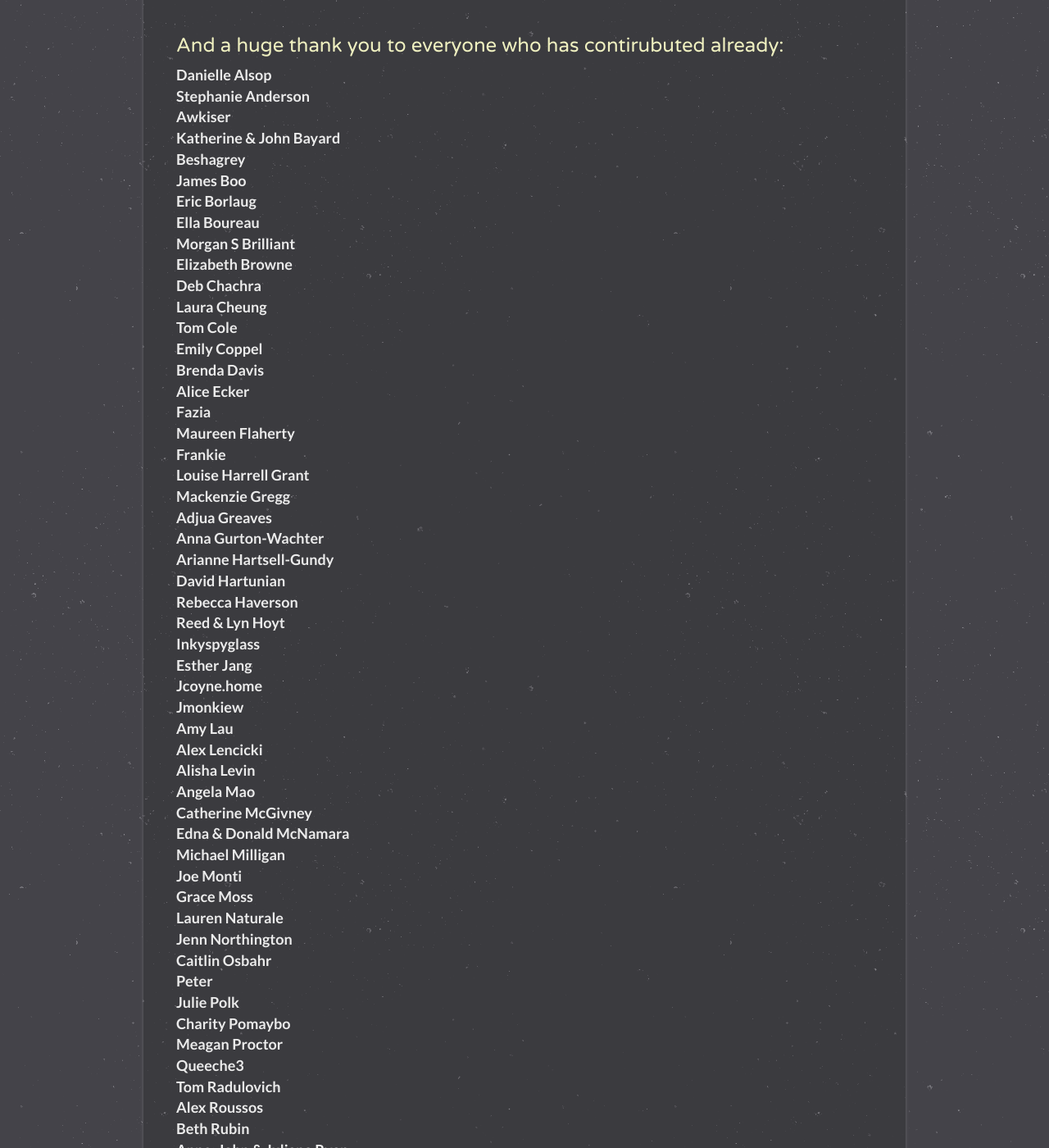
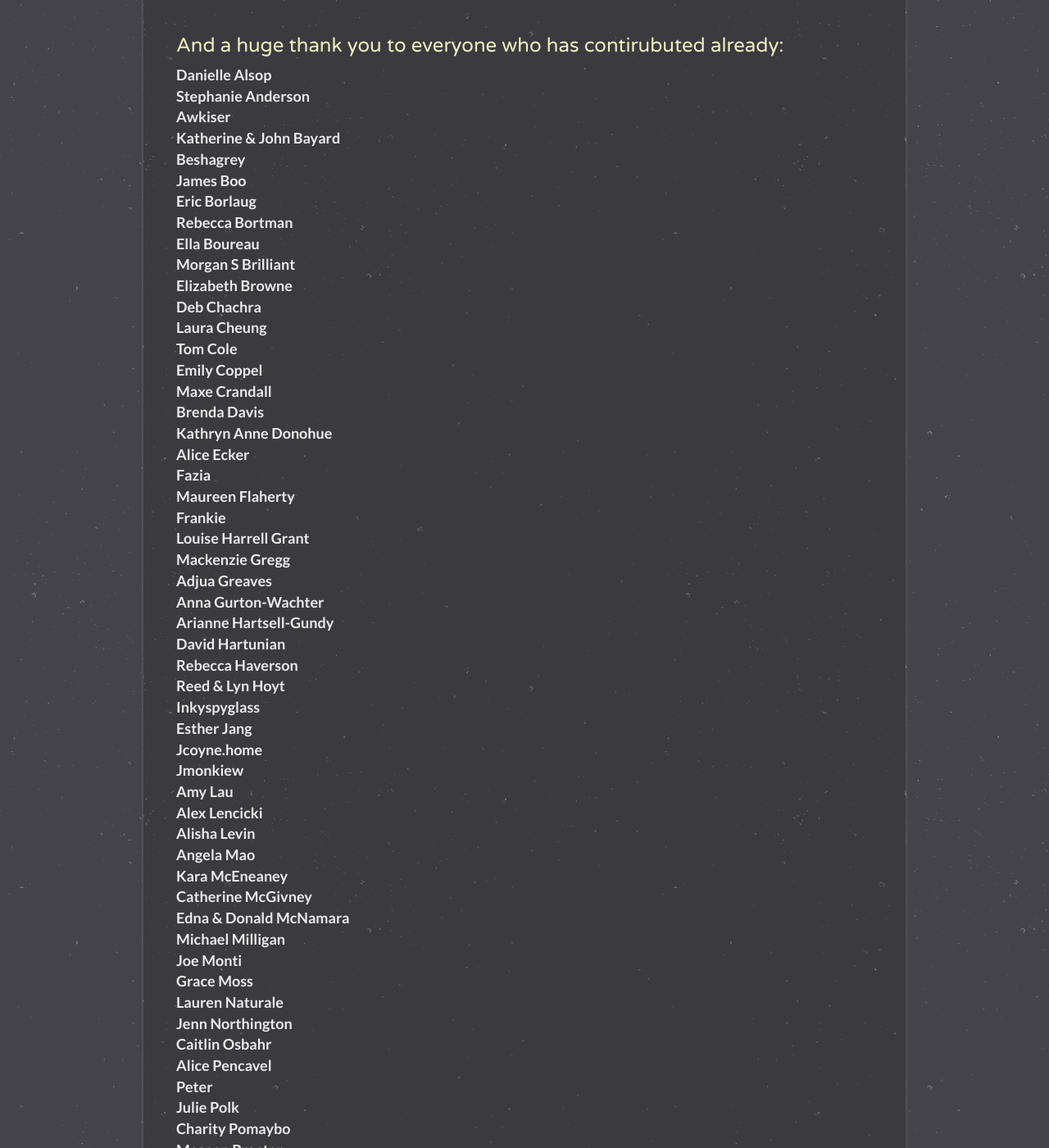
Before and after one commit to OctaviaProject/octaviaproject.github.io, a Jekyll site: the page built from donate.html, in a window 1280 px wide and 1400 px high, scrolled down 1218 px. Shown: the whole window at 82% size. Built offline with Jekyll 4.4.1, drawn with Linux system fonts in a browser that asks for light colours.

Commit message:
Added donor names

```diff
--- a/donate.html
+++ b/donate.html
@@ -50,6 +50,7 @@
           Beshagrey<br>
           James Boo<br>
           Eric Borlaug<br>
+          Rebecca Bortman<br>
           Ella Boureau<br>
           Morgan S Brilliant<br>
           Elizabeth Browne<br>
@@ -57,7 +58,9 @@
           Laura Cheung<br>
           Tom Cole<br>
           Emily Coppel<br>
+          Maxe Crandall<br>
           Brenda Davis<br>
+          Kathryn Anne Donohue<br>
           Alice Ecker<br>
           Fazia<br>
           Maureen Flaherty<br>
@@ -78,6 +81,7 @@
           Alex Lencicki<br>
           Alisha Levin<br>
           Angela Mao<br>
+          Kara McEneaney<br>
           Catherine McGivney<br>
           Edna & Donald McNamara<br>
           Michael Milligan<br>
@@ -86,6 +90,7 @@
           Lauren Naturale<br>
           Jenn Northington<br>
           Caitlin Osbahr<br>
+          Alice Pencavel<br>
           Peter<br>
           Julie Polk<br>
           Charity Pomaybo<br>
```
Also changed, not shown: other parts of donate.html (+1 -0 lines).
